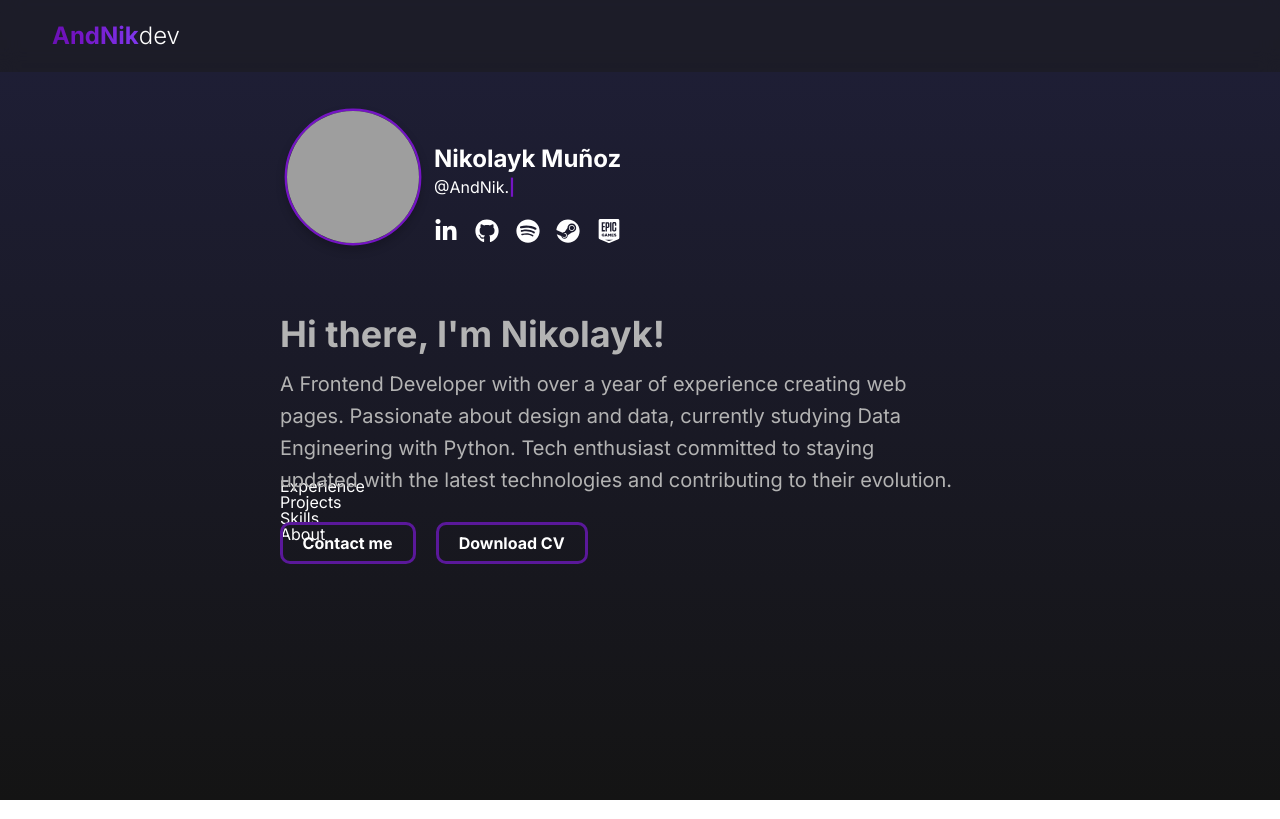
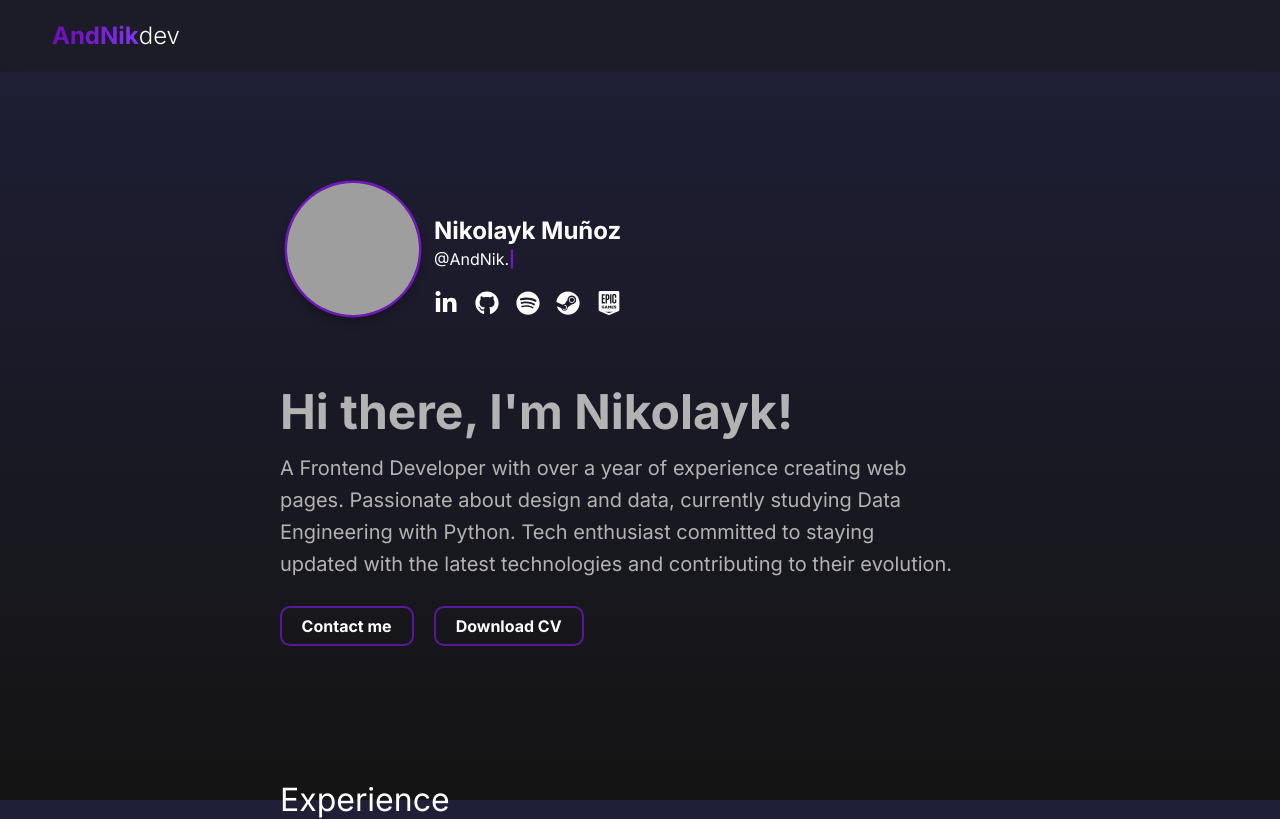
Before and after one commit to AndNikDev/AndNikDev-Portfolio, a React (Vite) app: page / in a window 1280 px wide. Built offline with nearby package versions, Linux system fonts and the light colour scheme; grey boxes are pictures that could not be loaded.

Commit message:
diff changes

```diff
--- a/package.json
+++ b/package.json
@@ -13,6 +13,7 @@
     "react": "^18.3.1",
     "react-dom": "^18.3.1",
     "react-icons": "^5.3.0",
+    "react-multi-carousel": "^2.8.5",
     "react-type-animation": "^3.2.0"
   },
   "devDependencies": {
--- a/src/App.jsx
+++ b/src/App.jsx
@@ -19,9 +19,9 @@ function App() {
         <ProfileSection />
         <Hero />
         <Experience />
-        <Projects />
+        {/* <Projects />
         <Skills />
-        <About />
+        <About /> */}
       </div>
 
       <div className="footer">
--- a/src/assets/styles/App.css
+++ b/src/assets/styles/App.css
@@ -155,7 +155,7 @@ html {
 .content {
   flex: 1;
   position: relative;
-  top: 7.5rem;
+  top: 12rem;
   margin-left: auto;
   margin-right: auto;
 }
--- /dev/null
+++ b/src/assets/styles/Experience.css
@@ -0,0 +1,9 @@
+.experience__section {
+  position: relative;
+  top: 10rem;
+}
+
+.experience__title {
+  font-size: 2rem;
+  margin-top: 4rem;
+}
--- a/src/assets/styles/Hero.css
+++ b/src/assets/styles/Hero.css
@@ -5,7 +5,7 @@
 
 .about__title {
   display: flex;
-  font-size: 36px;
+  font-size: 48px;
   font-weight: 700;
   color: #b3b3b3;
 }
--- a/src/assets/styles/StyledButton.css
+++ b/src/assets/styles/StyledButton.css
@@ -1,6 +1,6 @@
 .button-border {
   background-color: transparent;
-  border: 3.5px solid #5a189a;
+  border: 2px solid #5a189a;
   color: inherit;
   padding: 10px 20px;
   margin: 10px;
--- a/src/sections/Experience.jsx
+++ b/src/sections/Experience.jsx
@@ -1,5 +1,11 @@
+import "../assets/styles/Experience.css";
+
 const Experience = () => {
-  return <div>Experience</div>;
+  return (
+    <div className="experience__section">
+      <h1 className="experience__title">Experience</h1>
+    </div>
+  );
 };
 
 export default Experience;
```
Also changed, not shown: src/components/Projects_Carousel.jsx (added, +7 -0 lines), 1 other file (tests, documents, lock files or other folders).
